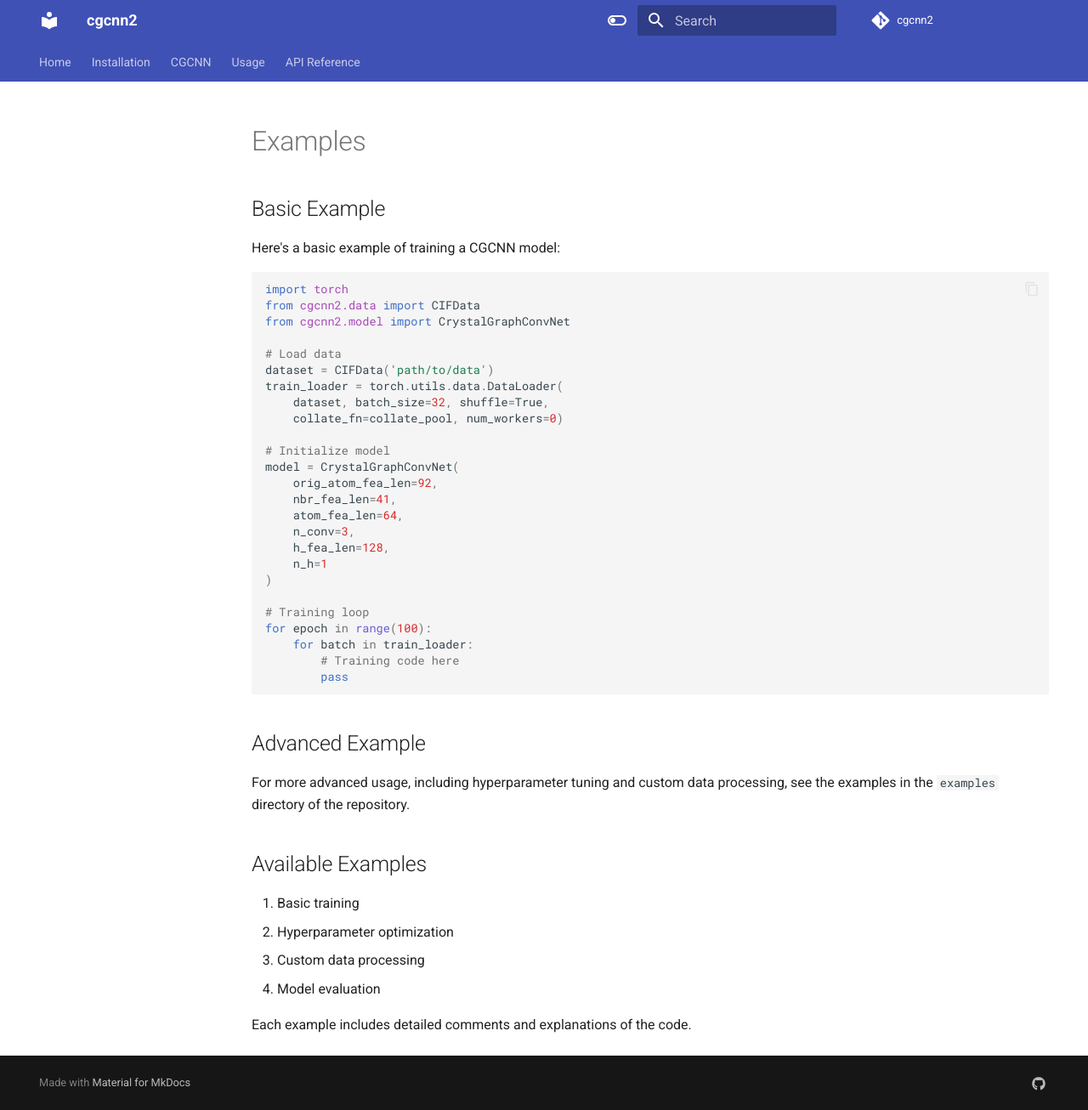
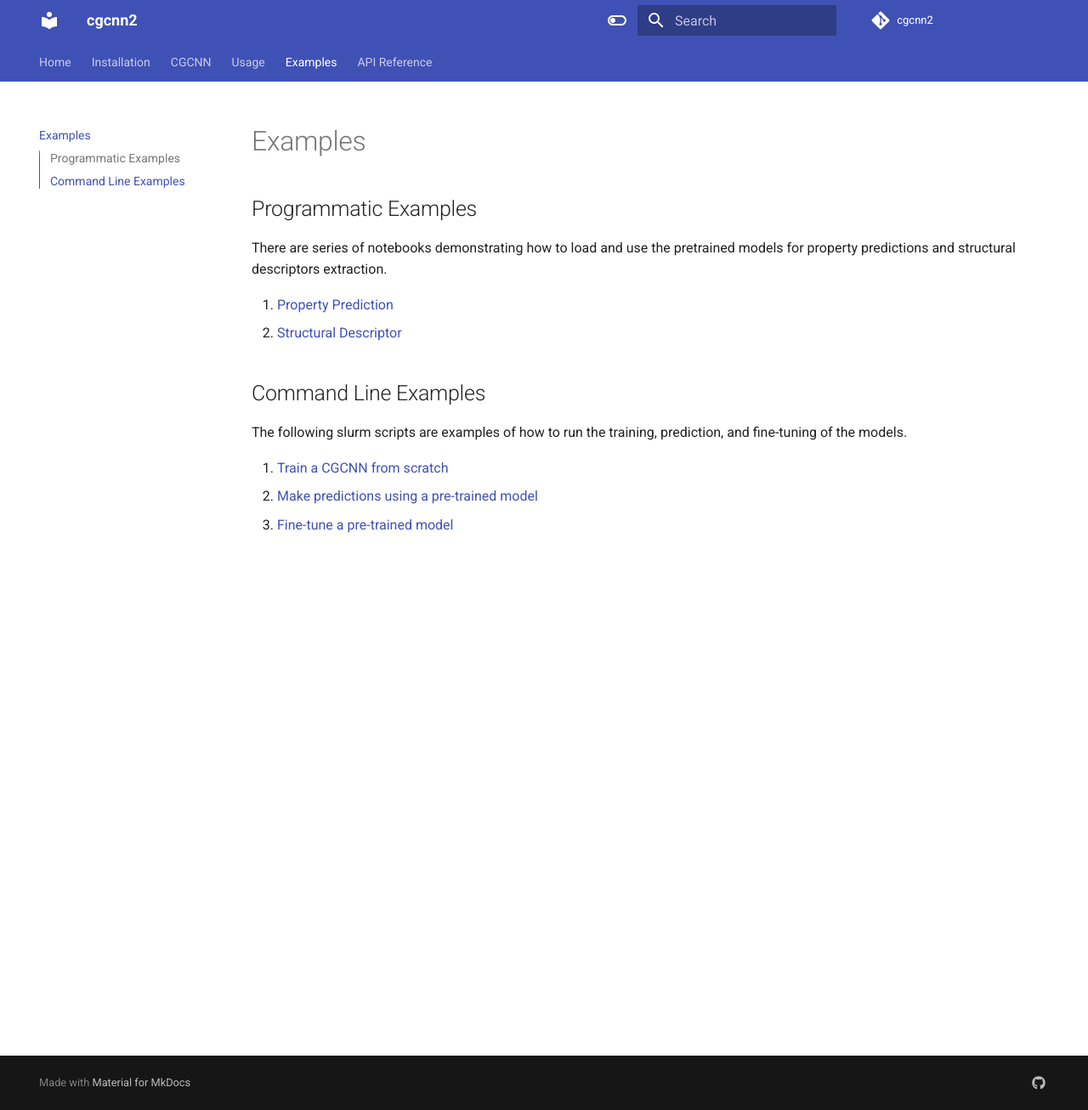
Before and after one commit to jcwang587/cgcnn2, an MkDocs documentation site: the page built from docs/4_examples.md, in a window 1280 px wide and 1306 px high. Shown: the whole window at 85% size. Built offline with MkDocs 1.6.1 and Material for MkDocs 9.7.7, drawn with Linux system fonts in a browser that asks for light colours; comment, search, counter and statistics services are not loaded.

Commit message:
init examples

````diff
--- a/docs/4_examples.md
+++ b/docs/4_examples.md
@@ -1,46 +1,16 @@
 # Examples
 
-## Basic Example
+## Programmatic Examples
 
-Here's a basic example of training a CGCNN model:
+There are series of notebooks demonstrating how to load and use the pretrained models for property predictions and structural descriptors extraction.
 
-```python
-import torch
-from cgcnn2.data import CIFData
-from cgcnn2.model import CrystalGraphConvNet
+1. [Property Prediction](../examples/p01_property_prediction.ipynb)
+2. [Structural Descriptor](../examples/p02_structural_descriptor.ipynb)
 
-# Load data
-dataset = CIFData('path/to/data')
-train_loader = torch.utils.data.DataLoader(
-    dataset, batch_size=32, shuffle=True,
-    collate_fn=collate_pool, num_workers=0)
+## Command Line Examples
 
-# Initialize model
-model = CrystalGraphConvNet(
-    orig_atom_fea_len=92,
-    nbr_fea_len=41,
-    atom_fea_len=64,
-    n_conv=3,
-    h_fea_len=128,
-    n_h=1
-)
+The following slurm scripts are examples of how to run the training, prediction, and fine-tuning of the models.
 
-# Training loop
-for epoch in range(100):
-    for batch in train_loader:
-        # Training code here
-        pass
-```
-
-## Advanced Example
-
-For more advanced usage, including hyperparameter tuning and custom data processing, see the examples in the `examples` directory of the repository.
-
-## Available Examples
-
-1. Basic training
-2. Hyperparameter optimization
-3. Custom data processing
-4. Model evaluation
-
-Each example includes detailed comments and explanations of the code.
+1. [Train a CGCNN from scratch](../examples/s01_slurm_train.sh)
+2. [Make predictions using a pre-trained model](../examples/s02_slurm_predict.sh)
+3. [Fine-tune a pre-trained model](../examples/s03_slurm_fine_tuning.sh)
--- a/mkdocs.yml
+++ b/mkdocs.yml
@@ -60,7 +60,7 @@ nav:
   - Installation: 1_installation.md
   - CGCNN: 2_cgcnn.md
   - Usage: 3_usage.md
-  # - Examples: 4_examples.md
+  - Examples: 4_examples.md
   - API Reference: 5_api_reference.md
 
 extra:
````
Also changed, not shown: docs/index.md (+1 -1 lines), 2 other files.
